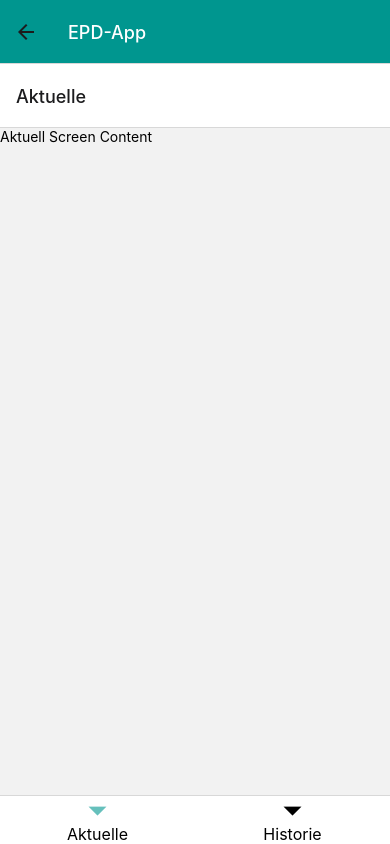
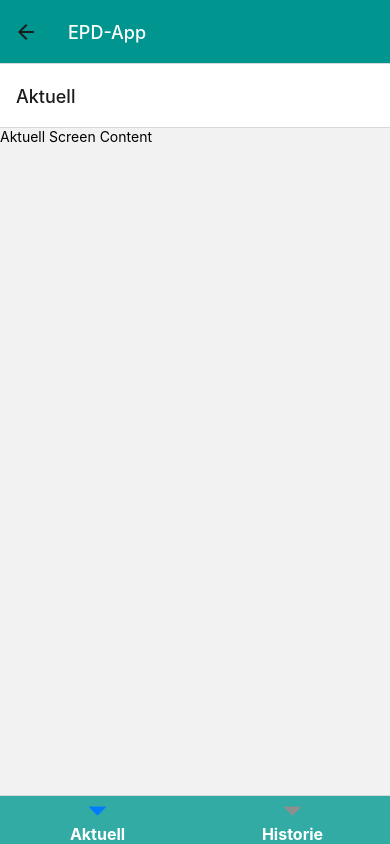
Before and after one commit to vuont1/epd-app, a React Native app: screen /Medication in a window 390 px wide. Built offline with nearby package versions, Linux system fonts and the light colour scheme.

Commit message:
Navigation bottom tab is also added in Vaccination

```diff
--- a/components/MedicationScreen.js
+++ b/components/MedicationScreen.js
@@ -1,50 +1,40 @@
 import * as React from 'react';
 import { createBottomTabNavigator } from '@react-navigation/bottom-tabs';
-import { View, Text, StyleSheet } from 'react-native';
+import { StyleSheet } from 'react-native';
 
-import AktuelleScreen from './medication/AktuellScreen'; // Import your AktuellScreen component
+import AktuellScreen from './medication/AktuellScreen'; // Import your AktuellScreen component
 import HistorieScreen from './medication/HistorieScreen'; // Import your HistorieScreen component
+import styles from './Styles';
 
 const Tab = createBottomTabNavigator();
 
 const MedicationScreen = () => {
   return (
-    <View style={styles.container}>
-      <Tab.Navigator
-        tabBarOptions={{
-          labelStyle: styles.inactiveTabLabel,
-          activeTintColor: styles.activeTabLabel.color,
-          inactiveTintColor: styles.inactiveTabLabel.color,
-          style: styles.tabBar,
-          indicatorStyle: styles.tabIndicator,
+    <Tab.Navigator
+      screenOptions={{
+        tabBarStyle: styles.tabContainer,
+        tabBarLabelStyle: styles.inactiveTabLabel,
+        activeTintColor: styles.activeTabLabel.color,
+        inactiveTintColor: styles.inactiveTabLabel.color,
+        indicatorStyle: { backgroundColor: styles.activeTabLabel.color },
+      }}
+    >
+      <Tab.Screen
+        name="Aktuell"
+        component={AktuellScreen}
+        options={{
+          tabBarLabel: 'Aktuell',
         }}
-      >
-        <Tab.Screen name="Aktuelle" component={AktuelleScreen} />
-        <Tab.Screen name="Historie" component={HistorieScreen} />
-      </Tab.Navigator>
-    </View>
+      />
+      <Tab.Screen
+        name="Historie"
+        component={HistorieScreen}
+        options={{
+          tabBarLabel: 'Historie',
+        }}
+      />
+    </Tab.Navigator>
   );
 };
 
-const styles = StyleSheet.create({
-  container: {
-    flex: 1,
-    backgroundColor: 'white', // Background color for the tab container
-  },
-  tabBar: {
-    backgroundColor: 'white', // Background color for the tab bar
-  },
-  activeTabLabel: {
-    color: '#66C0BC', // Color for the active tab label
-    fontSize: 16,
-  },
-  inactiveTabLabel: {
-    color: 'black', // Color for the inactive tab label
-    fontSize: 16,
-  },
-  tabIndicator: {
-    backgroundColor: '#99D5D2', // Color for the tab indicator
-  },
-});
-
 export default MedicationScreen;
--- /dev/null
+++ b/components/Styles.js
@@ -0,0 +1,19 @@
+import { StyleSheet } from 'react-native';
+
+const styles = StyleSheet.create({
+    tabContainer: {
+        backgroundColor: '#33ABA5', // Background color for the tab bar
+      },
+      activeTabLabel: {
+        color: '#CCEAE9', // Color for the active tab label
+        fontSize: 16,
+        fontWeight: 'bold',
+      },
+      inactiveTabLabel: {
+        color: '#FFFFFF', // Color for the inactive tab label
+        fontSize: 16,
+        fontWeight: 'bold',
+      },
+});
+
+export default styles;
--- a/components/VaccinationScreen.js
+++ b/components/VaccinationScreen.js
@@ -1,25 +1,40 @@
-import React from 'react';
-import { View, Text, StyleSheet } from 'react-native';
+import * as React from 'react';
+import { createBottomTabNavigator } from '@react-navigation/bottom-tabs';
+import { StyleSheet } from 'react-native';
+
+import offeneScreen from './vaccination/OffeneScreen'; // Import your AktuellScreen component
+import abgeschlosseneScreen from './vaccination/AbgeschlosseneScreen'; // Import your HistorieScreen component
+import styles from './Styles';
+
+const Tab = createBottomTabNavigator();
 
 const VaccinationScreen = () => {
   return (
-    <View style={styles.container}>
-      <Text style={styles.welcomeText}>Impfung Page</Text>
-    </View>
+    <Tab.Navigator
+      screenOptions={{
+        tabBarStyle: styles.tabContainer,
+        tabBarLabelStyle: styles.inactiveTabLabel,
+        activeTintColor: styles.activeTabLabel.color,
+        inactiveTintColor: styles.inactiveTabLabel.color,
+        indicatorStyle: { backgroundColor: styles.activeTabLabel.color },
+      }}
+    >
+      <Tab.Screen
+        name="Offene"
+        component={offeneScreen}
+        options={{
+          tabBarLabel: 'Offene',
+        }}
+      />
+      <Tab.Screen
+        name="Abgeschlossene"
+        component={abgeschlosseneScreen}
+        options={{
+          tabBarLabel: 'Abgeschlossene',
+        }}
+      />
+    </Tab.Navigator>
   );
 };
 
-const styles = StyleSheet.create({
-  container: {
-    flex: 1,
-    justifyContent: 'center',
-    alignItems: 'center',
-  },
-  welcomeText: {
-    fontSize: 32,
-    marginBottom: 20,
-    marginTop: 20,
-  },
-});
-
 export default VaccinationScreen;
```
